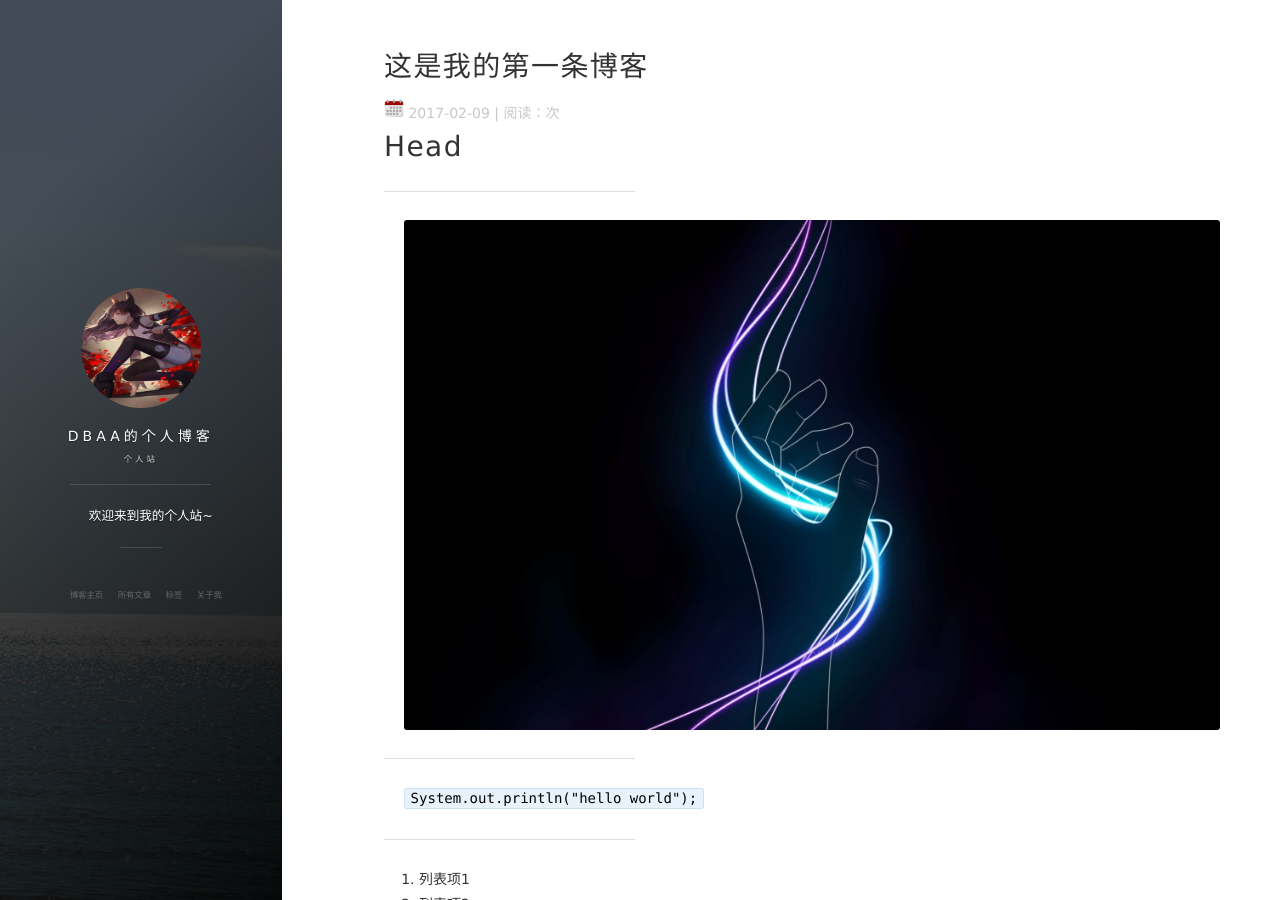
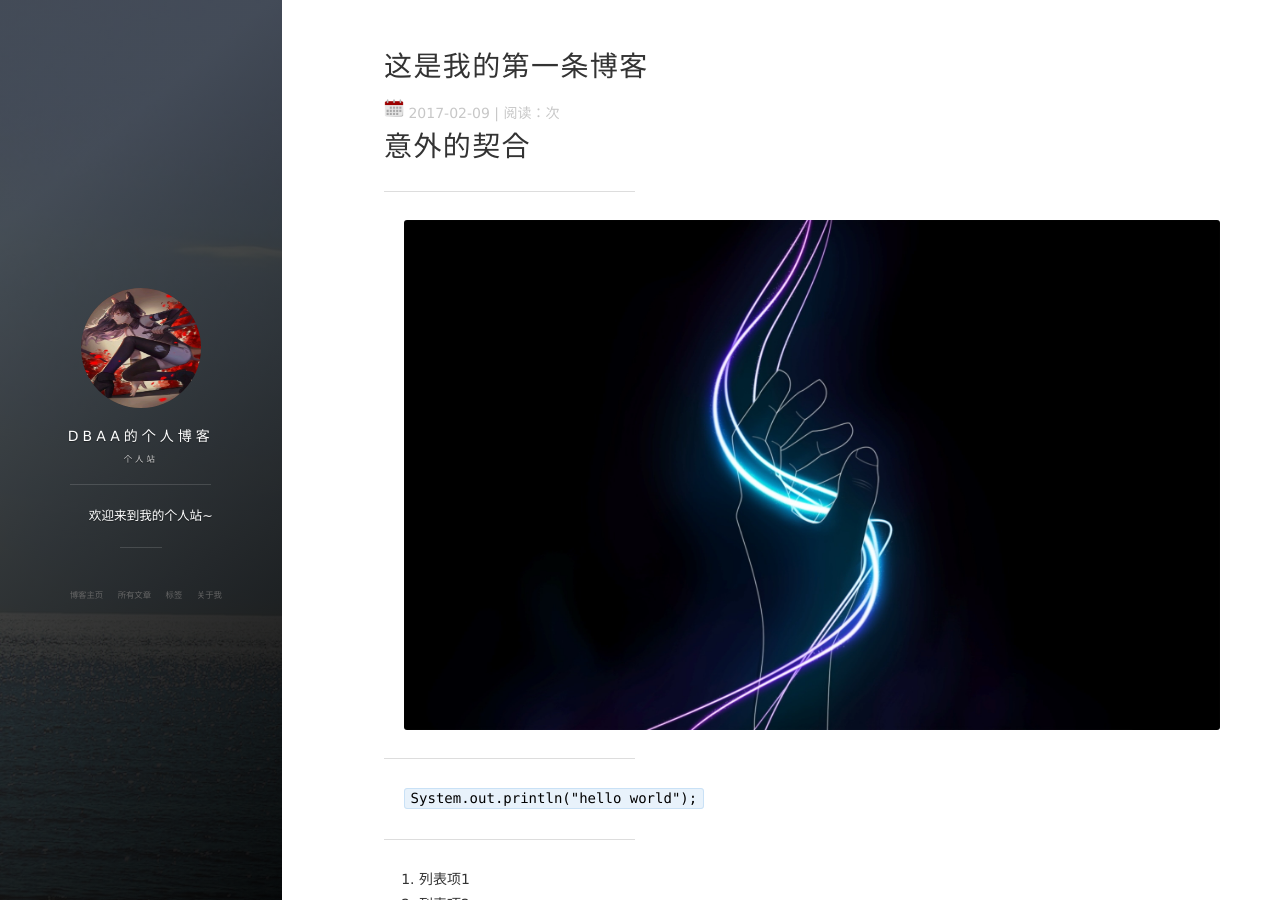
Before and after one commit to huanghui9527/huanghui9527.github.io, a Jekyll site: the page built from _posts/2017-02-09-firstblog.md, in a window 1280 px wide and 900 px high. Built offline with Jekyll 4.4.1, drawn with Linux system fonts in a browser that asks for light colours; nearby versions of some CDN libraries; comment, search, counter and statistics services are not loaded.

Commit message:
fit can't more

```diff
--- a/_posts/2017-02-09-firstblog.md
+++ b/_posts/2017-02-09-firstblog.md
@@ -6,7 +6,7 @@ description: "练习Markdown语法"
 tag: 博客
 ---
 
-# Head
+# 意外的契合
 
 ***
 ![head](/images/head.jpg)
```
